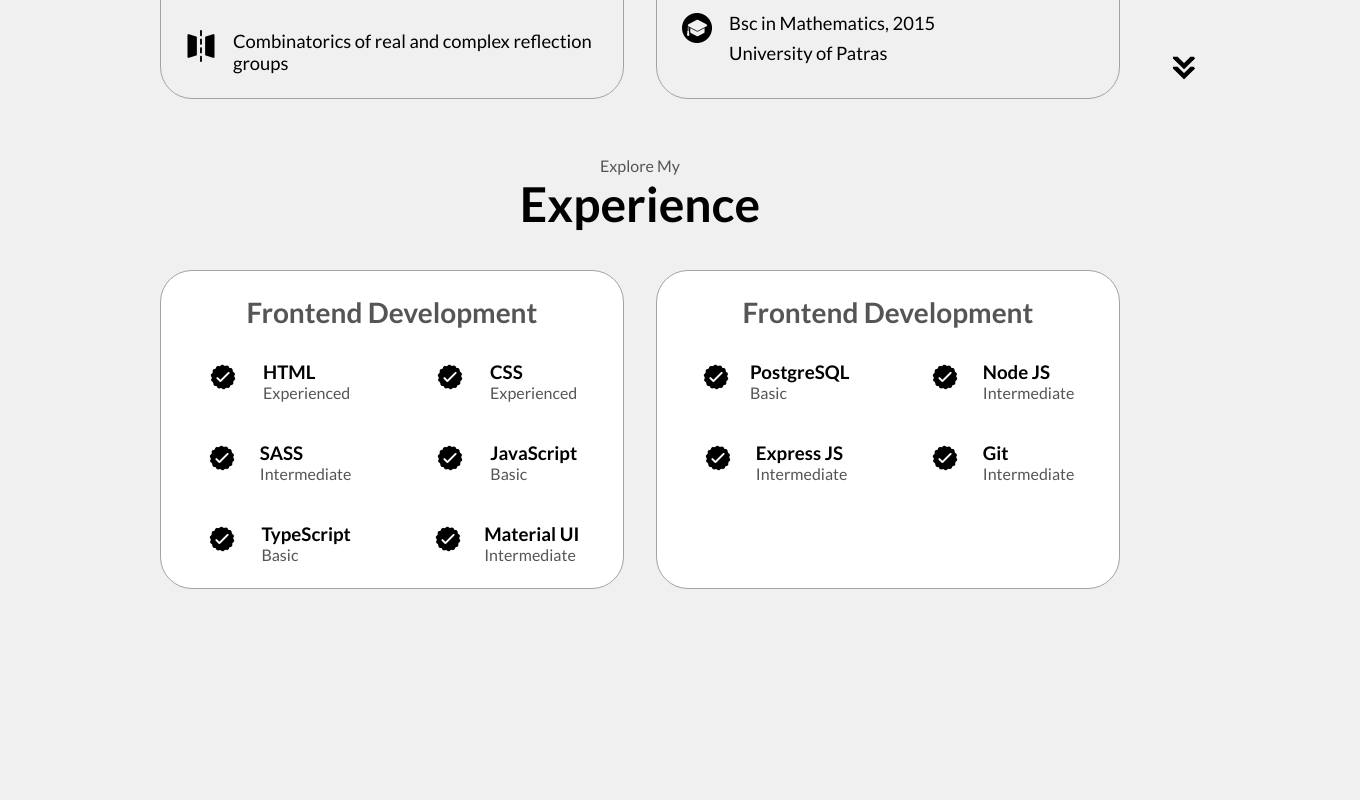
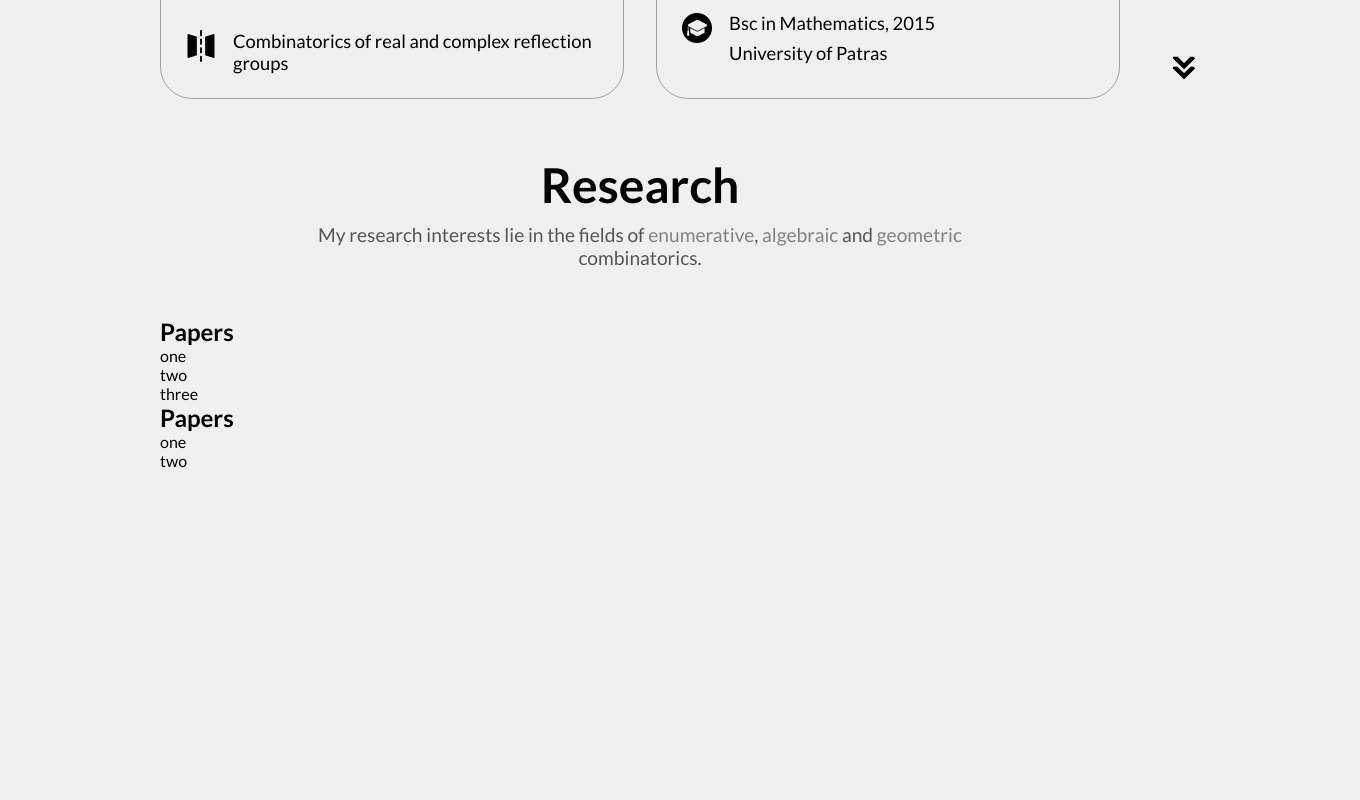
Before and after one commit to vasdionmous/website-testing, a plain HTML site: page index.html in a window 1280 px wide. Shown: the part 1540-2340 px from the top of the page, 1360 px wide, since content can reach past the window. Drawn offline with Linux system fonts and the light colour scheme.

Commit message:
started working on the research section

```diff
--- a/index.html
+++ b/index.html
@@ -24,7 +24,7 @@
         <div>
             <ul class="nav-links">
                 <li><a href="#about">About</a></li>
-                <li><a href="#experience">Experience</a></li>
+                <li><a href="#research">Research</a></li>
                 <li><a href="#projects">Projects</a></li>
                 <li><a href="#contact">Contact</a></li>
             </ul>
@@ -42,7 +42,7 @@
             </div>
             <div class="menu-links">
                 <li><a href="#about" onclick="toggleMenu()">About</a></li>
-                <li><a href="#experience" onclick="toggleMenu()">Experience</a></li>
+                <li><a href="#research" onclick="toggleMenu()">Research</a></li>
                 <li><a href="#projects" onclick="toggleMenu()">Projects</a></li>
                 <li><a href="#contact" onclick="toggleMenu()">Contact</a></li>
             </div>
@@ -199,97 +199,36 @@
             </div>
         </div>
 
-        <img src="./assets/arrow.png" alt="Arrow icon" class="icon arrow" onclick="location.href='./#experience'" />
+        <img src="./assets/arrow.png" alt="Arrow icon" class="icon arrow" onclick="location.href='./#research'" />
     </section>
 
-    <!-- Experience -->
-    <section id="experience">
-        <p class="section__text__p1">Explore My</p>
-        <h1 class="title">Experience</h1>
-        <div class="experience-details-container">
-            <div class="about-containers">
-                <div class="details-container">
-                    <h2 class="experience-sub-title">Frontend Development</h2>
-                    <div class="article-container">
-                        <article>
-                            <img src="./assets/checkmark.png" alt="Experience icon" class="icon" />
-                            <div>
-                                <h3>HTML</h3>
-                                <p>Experienced</p>
-                            </div>
-                        </article>
-                        <article>
-                            <img src="./assets/checkmark.png" alt="Experience icon" class="icon" />
-                            <div>
-                                <h3>CSS</h3>
-                                <p>Experienced</p>
-                            </div>
-                        </article>
-                        <article>
-                            <img src="./assets/checkmark.png" alt="Experience icon" class="icon" />
-                            <div>
-                                <h3>SASS</h3>
-                                <p>Intermediate</p>
-                            </div>
-                        </article>
-                        <article>
-                            <img src="./assets/checkmark.png" alt="Experience icon" class="icon" />
-                            <div>
-                                <h3>JavaScript</h3>
-                                <p>Basic</p>
-                            </div>
-                        </article>
-                        <article>
-                            <img src="./assets/checkmark.png" alt="Experience icon" class="icon" />
-                            <div>
-                                <h3>TypeScript</h3>
-                                <p>Basic</p>
-                            </div>
-                        </article>
-                        <article>
-                            <img src="./assets/checkmark.png" alt="Experience icon" class="icon" />
-                            <div>
-                                <h3>Material UI</h3>
-                                <p>Intermediate</p>
-                            </div>
-                        </article>
-                    </div>
-                </div>
-                <div class="details-container">
-                    <h2 class="experience-sub-title">Frontend Development</h2>
-                    <div class="article-container">
-                        <article>
-                            <img src="./assets/checkmark.png" alt="Experience icon" class="icon" />
-                            <div>
-                                <h3>PostgreSQL</h3>
-                                <p>Basic</p>
-                            </div>
-                        </article>
-                        <article>
-                            <img src="./assets/checkmark.png" alt="Experience icon" class="icon" />
-                            <div>
-                                <h3>Node JS</h3>
-                                <p>Intermediate</p>
-                            </div>
-                        </article>
-                        <article>
-                            <img src="./assets/checkmark.png" alt="Experience icon" class="icon" />
-                            <div>
-                                <h3>Express JS</h3>
-                                <p>Intermediate</p>
-                            </div>
-                        </article>
-                        <article>
-                            <img src="./assets/checkmark.png" alt="Experience icon" class="icon" />
-                            <div>
-                                <h3>Git</h3>
-                                <p>Intermediate</p>
-                            </div>
-                        </article>
-                    </div>
-                </div>
+    <!-- Research -->
+    <section id="research">
+
+        <h1 class="title">Research</h1>
+
+        <div class="research-text">
+            My research interests lie in the fields of <a href="https://en.wikipedia.org/wiki/Enumerative_combinatorics"
+                class="custom-link">enumerative</a>, <a href="https://en.wikipedia.org/wiki/Algebraic_combinatorics"
+                class="custom-link">algebraic</a> and <a href="https://en.wikipedia.org/wiki/Geometric_combinatorics"
+                class="custom-link">geometric</a> combinatorics.
+        </div>
+
+        <div class="research-container">
+            <h2>Papers</h2>
+            <div class="research-papers">
+                <div class="research-item">one</div>
+                <div class="research-item">two</div>
+                <div class="research-item">three</div>
+            </div>
+
+            <h2>Papers</h2>
+            <div class="research-theses">
+                <div class="research-item">one</div>
+                <div class="research-item">two</div>
             </div>
         </div>
+
         <img src="./assets/arrow.png" alt="Arrow icon" class="icon arrow" onclick="location.href='./#projects'" />
     </section>
 
@@ -366,7 +305,7 @@
             <div class="nav-links-container">
                 <ul class="nav-links">
                     <li><a href="#about">About</a></li>
-                    <li><a href="#experience">Experience</a></li>
+                    <li><a href="#research">Research</a></li>
                     <li><a href="#projects">Projects</a></li>
                     <li><a href="#contact">Contact</a></li>
                 </ul>
--- a/style.css
+++ b/style.css
@@ -339,6 +339,29 @@ section {
   height: 80%;
 }
 
+/* Research section */
+.research-text {
+  font-size: 1.2rem;
+  color: rgb(85, 85, 85);
+  /* display: flex; */
+  /* flex-wrap: wrap; */
+  /* flex-direction: column; */
+  /* flex: 1; */
+  /* justify-content: space-between; */
+  margin-top: 10px;
+  margin-bottom: 3rem;
+  padding-left: 7rem;
+  padding-right: 7rem;
+  text-align: center;
+  gap: .75rem;
+}
+
+.research-container {
+  display: flex;
+  flex-direction: column;
+  justify-content: space-between;
+}
+
 /* EXPERIENCE SECTION */
 
 #experience {
```
